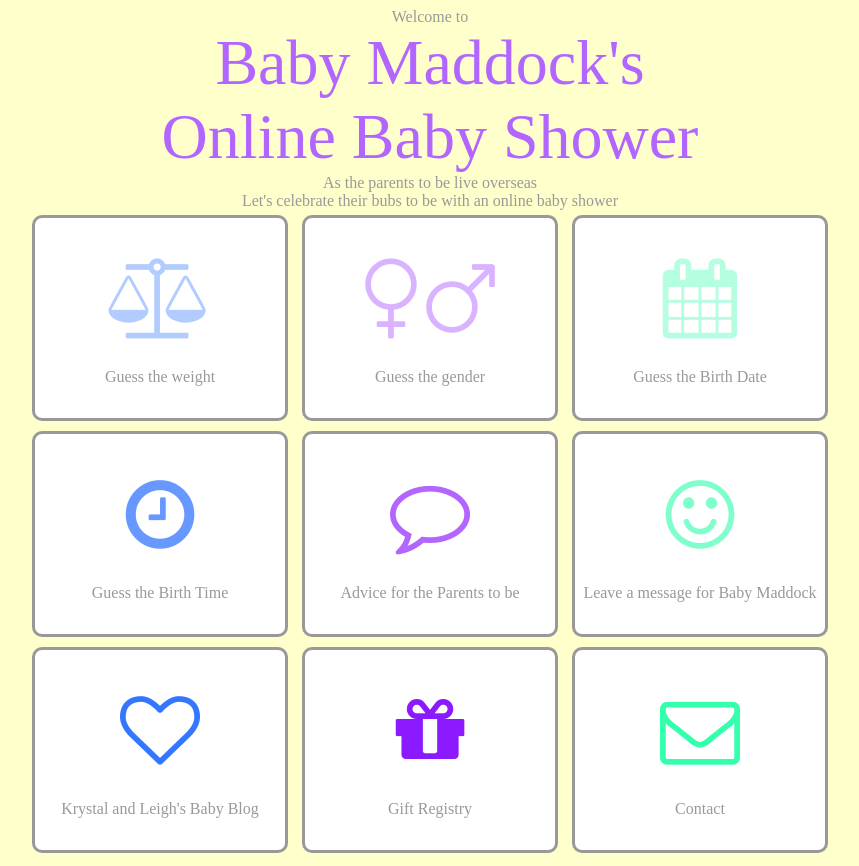
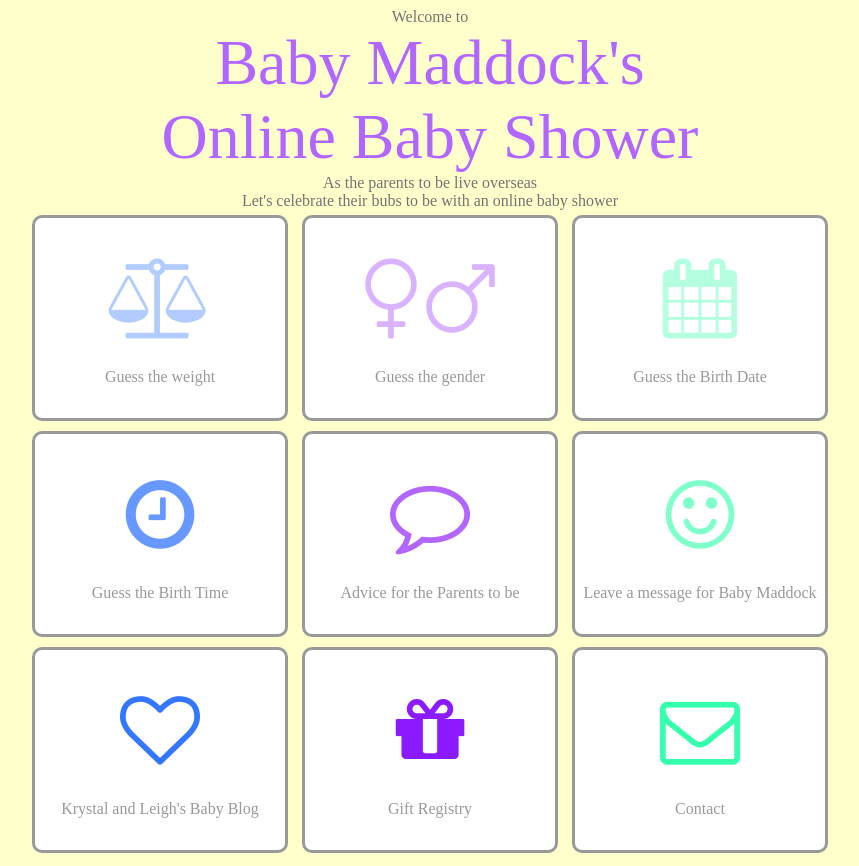
Before and after one commit to KimberleyLawrence/Shower, a plain HTML site: page index.html in a window 1280 px wide. Shown: the whole page, without its empty margins (210-1069 px from the left). Drawn offline with Linux system fonts and the light colour scheme.

Commit message:
Making the grey text larger

```diff
--- a/index.css
+++ b/index.css
@@ -5,7 +5,7 @@ html{
   text-align: center;
   font-family: noteworthy;
   font-size: 1em;
-  color:#999999;
+  color:#737373;
 }
 .title{
   font-family: smoothie shoppe;
```
